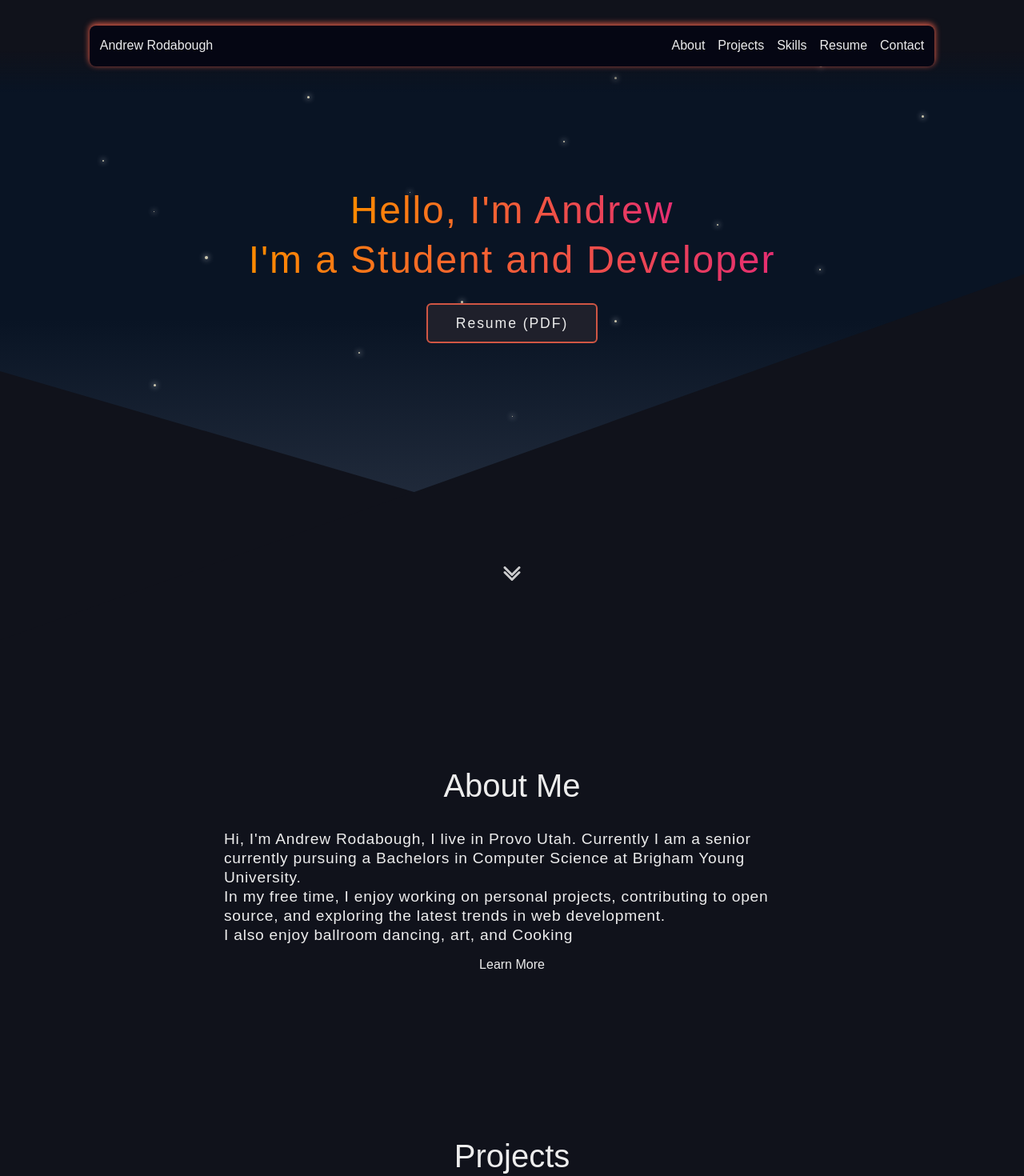
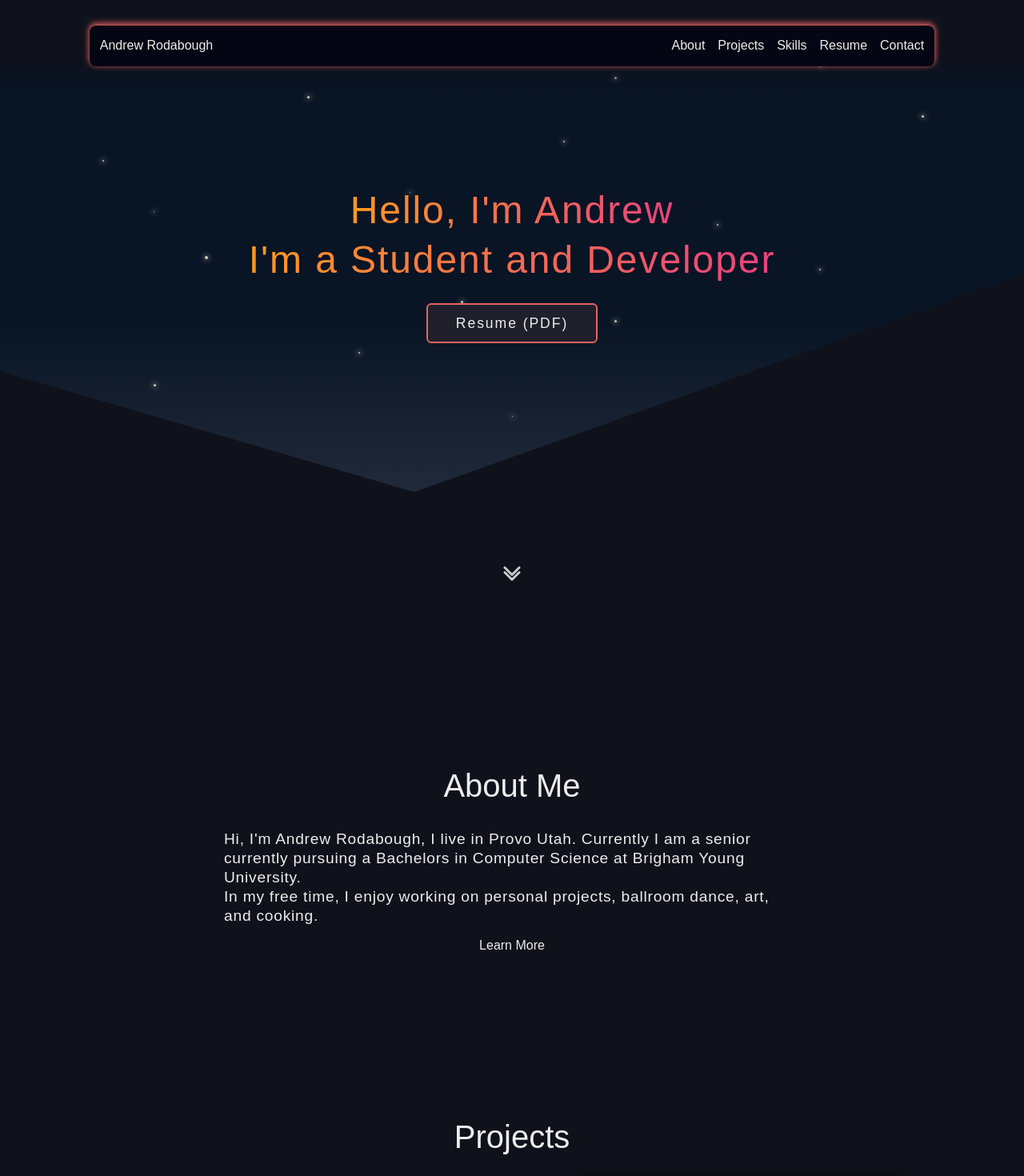
Before and after one commit to AndrewRodabough/personal_site, a React (Vite) app: page / in a window 1280 px wide. Shown: the top 1470 px of the page at 80% size. Built offline with nearby package versions, Linux system fonts and the light colour scheme.

Commit message:
style changes

```diff
--- a/src/app.tsx
+++ b/src/app.tsx
@@ -11,8 +11,8 @@ const App: React.FC = () => {
         <BrowserRouter>
             <Routes>
                 <Route path="/" element={<HomePage />} />
-                <Route path="/projects" element={<Projects />} />
-                <Route path="/about" element={<About />} />
+                <Route path="/projects" element={<div><h1>Under Construction</h1><Projects /></div>} />
+                <Route path="/about" element={<div><h1>Under Construction</h1><About /></div>} />
                 <Route path="/billing" element={<Billing />} />
             </Routes>
         </BrowserRouter>
--- a/src/components/about/about.tsx
+++ b/src/components/about/about.tsx
@@ -10,8 +10,7 @@ const About: React.FC = () => {
           <p> Hi, I'm Andrew Rodabough, I live in Provo Utah. Currently I am a senior currently
               pursuing a Bachelors in Computer Science at Brigham Young University.
           </p>
-          <p>In my free time, I enjoy working on personal projects, contributing to open source, and exploring the latest trends in web development.</p>
-          <p>I also enjoy ballroom dancing, art, and Cooking</p>
+          <p>In my free time, I enjoy working on personal projects, ballroom dance, art, and cooking.</p>
           <a href="/about" className="morelink" style={{ marginTop: '1rem', alignSelf: 'center' }}>
             Learn More
           </a>
--- a/src/components/landing/landing.css
+++ b/src/components/landing/landing.css
@@ -4,7 +4,7 @@
 .landing .hero{
      font-size: clamp(1.2rem, 3rem + ((100vw - 650px) * 0.05), 3rem);
     color: var(--text-primary);
-    background: linear-gradient(90deg, #ff8a00, #e52e71);
+    background: linear-gradient(90deg, #ff9822, #e9427f);
     -webkit-background-clip: text;
     -webkit-text-fill-color: transparent;
     background-clip: text;
--- a/src/styles.css
+++ b/src/styles.css
@@ -16,7 +16,7 @@
 
 
 
-    --accent: #d05644;
+    --accent: #e66361;
 
     --text-primary: #ededed;
     --text-secondary: #ccc5c5;
```
